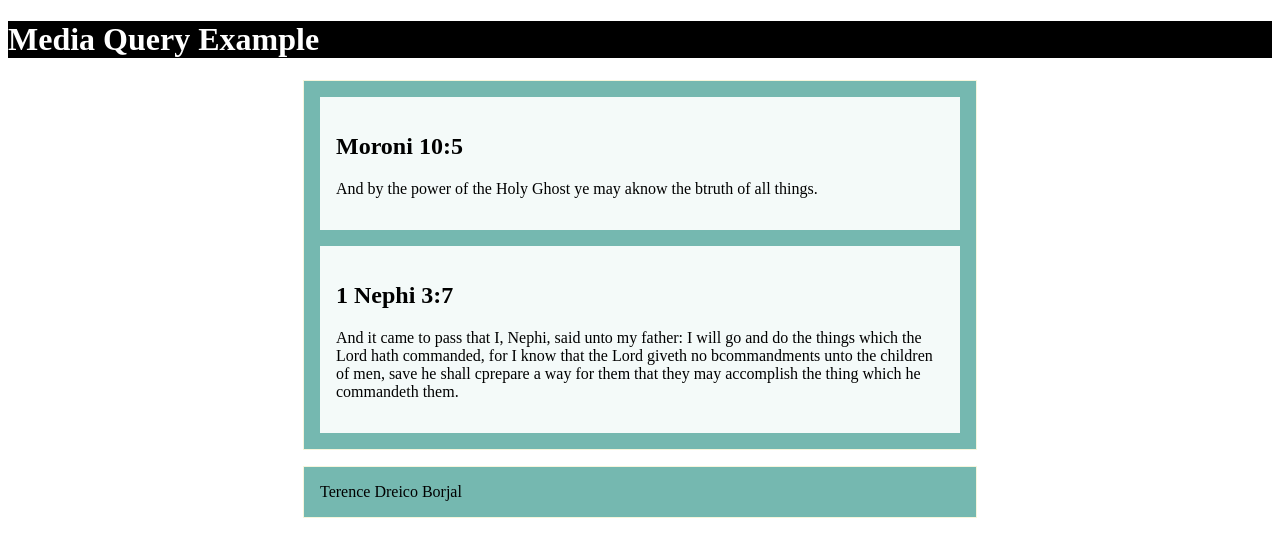
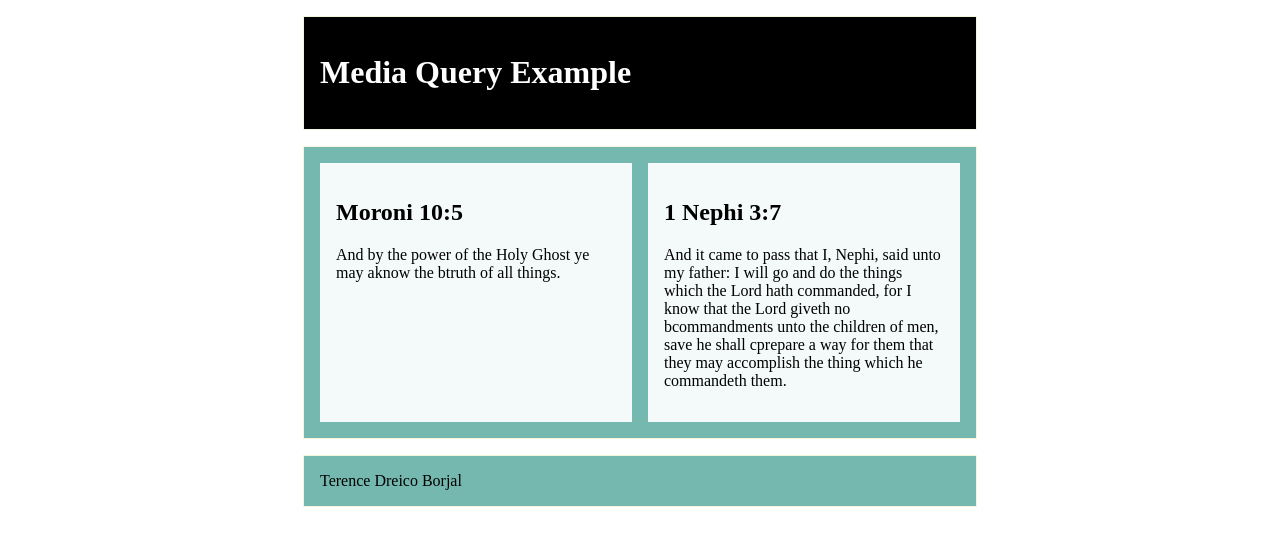
Before and after one commit to tborjal/wdd230, a plain HTML site: page lesson01/media-query.html in a window 1280 px wide. Drawn offline with Linux system fonts and the light colour scheme; files that its build step writes are made by us from their sources.

Commit message:
adjusted queries

```diff
--- a/lesson01/media-query.html
+++ b/lesson01/media-query.html
@@ -1,32 +1,30 @@
 <!DOCTYPE html>
 <html lang="en">
 <head>
-    <meta charset="UTF-8">
+    <meta charset="utf-8">
     <meta name="viewport" content="width=device-width, initial-scale=1.0">
     <title>WDD 230 - Media Query Example</title>
     <meta name="description" content="Media query learning activity page.">
     <meta name="author" content="Terence Borjal">
     <link rel="preconnect" href="https://fonts.googleapis.com">
     <link rel="preconnect" href="https://fonts.gstatic.com" crossorigin>
-    <link rel="href=https://fonts.googleapis.com/css2?family=Roboto&display=swap" rel="stylesheet">
-    <link rel="stylesheet" href="styles/media-query.css">
-    <link rel="stylesheet" href="styles/media-query-large.css">
+    <link href="https://fonts.googleapis.com/css2?family=Roboto&display=swap" rel="stylesheet">
+    <link rel="stylesheet"  href="styles/media-query.css">
+    <link rel="stylesheet"  href="styles/media-query-large.css">
 </head>
 <body>
-    <header class="oheader">
+    <header>
         <h1>Media Query Example</h1>
     </header>
     <main>
         <section>
             <h2>Moroni 10:5</h2>
             <p>And by the power of the Holy Ghost ye may aknow the btruth of all things.</p>
-
         </section>
         <section>
             <h2>1 Nephi 3:7</h2>
             <p>And it came to pass that I, Nephi, said unto my father: I will go and do the things which the Lord hath commanded, for I know that the Lord giveth no bcommandments unto the children of men, save he shall cprepare a way for them that they may accomplish the thing which he commandeth them.</p>
         </section>
-
     </main>
     <footer>
         Terence Dreico Borjal
--- a/styles/media-query-large.css
+++ b/styles/media-query-large.css
@@ -1 +1,11 @@
-@media screen and  (min-width: 500px)
+@media screen and  (min-width: 500px){
+
+    header {
+        background-color: black;
+        color: white;
+    }
+    main {
+        display: grid;
+        grid-template-columns: 1fr 1fr;
+    }
+}
--- a/styles/media-query.css
+++ b/styles/media-query.css
@@ -2,8 +2,7 @@ body{
     font-family: 'Roboto' sans-serif;
 }
 
-main, footer {
-
+header, main, footer {
     max-width: 640px;
     margin: 1rem auto;
     border: 1px solid beige;
@@ -20,7 +19,3 @@ section {
     padding: 1rem;
     background-color: #f4faf9;
 }
-.oheader{
-    background-color: black;
-    color: white;
-}
```
